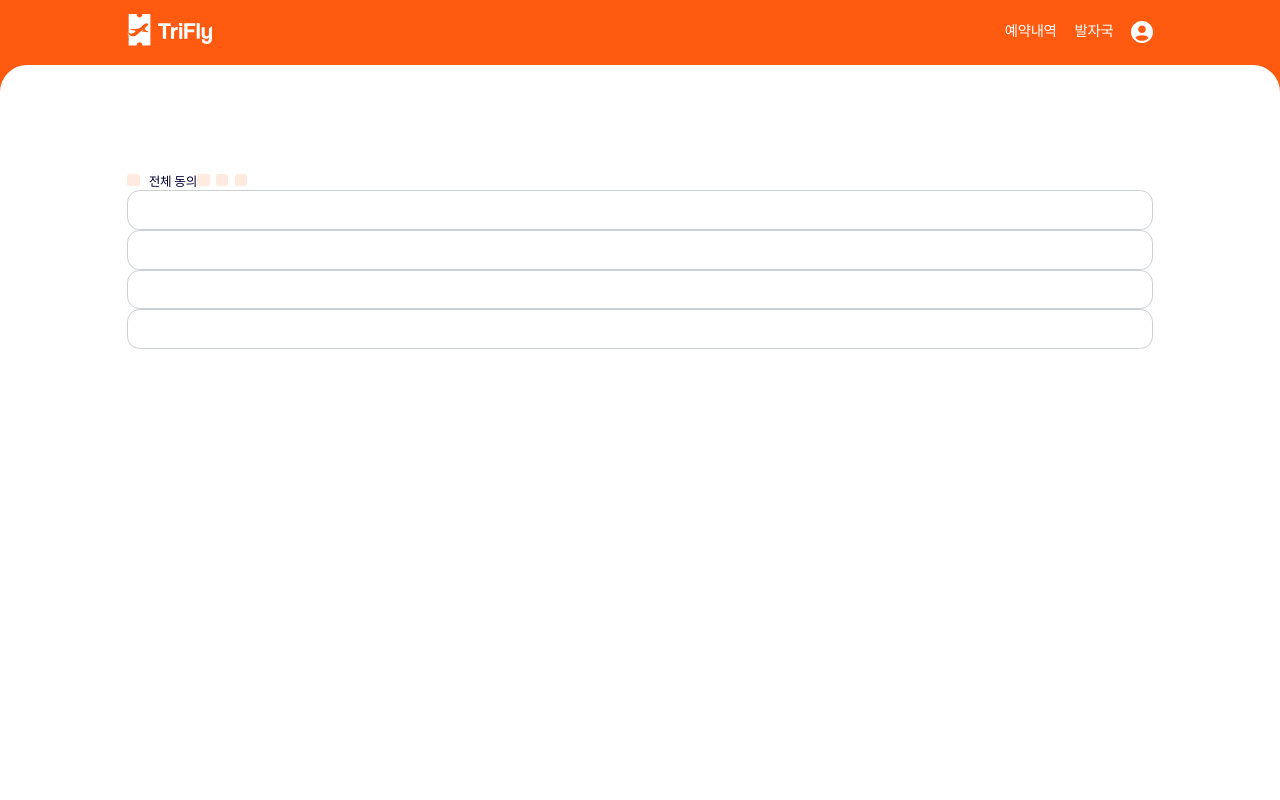
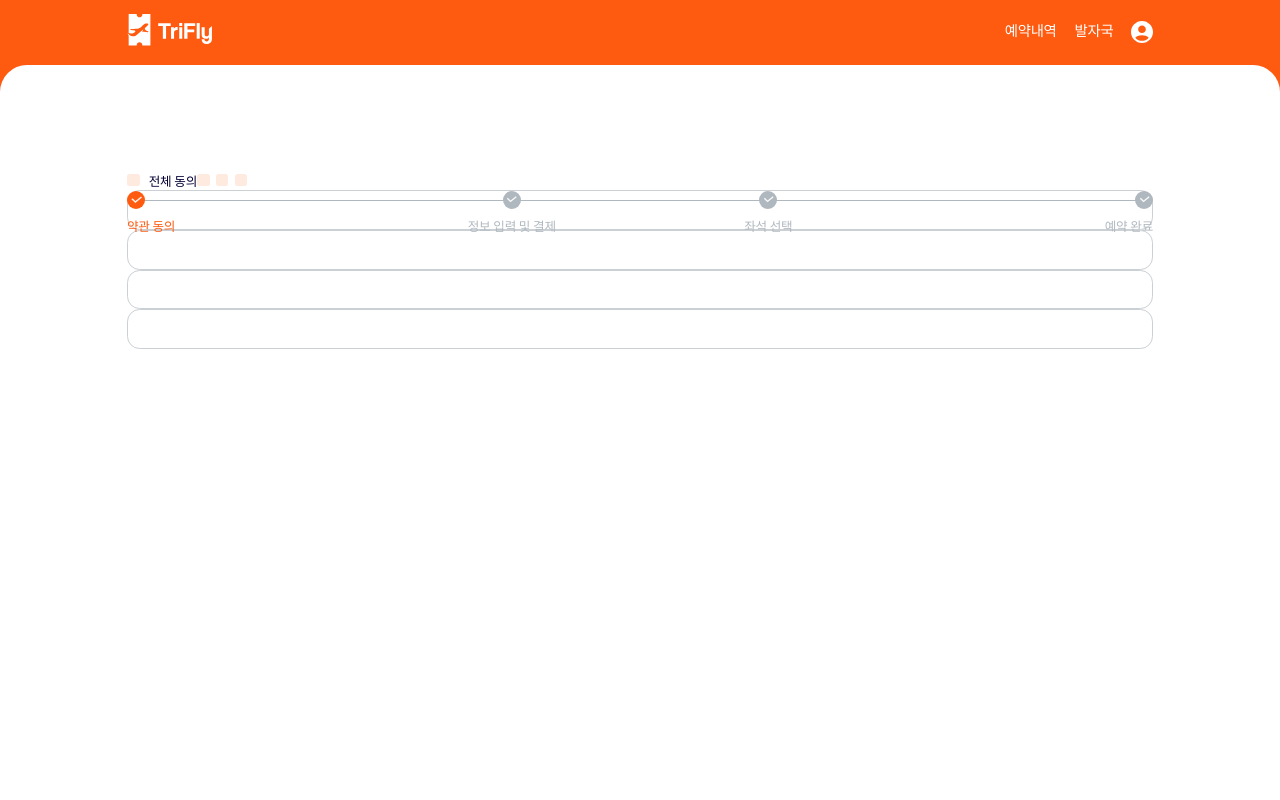
Before and after one commit to FRONTENDSCHOOLPLUS2/trifly, a Next.js app: page /order in a window 1280 px wide. Shown: the top 800 px of the page. Built offline with nearby package versions, Linux system fonts and the light colour scheme; no server answers.

Commit message:
✅ done: orderStatus context 생성

```diff
--- /dev/null
+++ b/src/app/(primary)/order/layout.tsx
@@ -0,0 +1,34 @@
+"use client";
+import Progress from "@/components/Progress/Progress";
+import { useMemo, useState } from "react";
+import "./order.scss";
+import OrderContext from "./orderContext";
+
+const layout = ({ children }: { children: React.ReactNode }) => {
+  const [orderStatus, setOrderStatus] = useState(1);
+  const orderPages = [
+    "약관 동의",
+    "정보 입력 및 결제",
+    "좌석 선택",
+    "예약 완료",
+  ];
+
+  const contextValue = useMemo(
+    () => ({
+      orderStatus,
+      setOrderStatus,
+    }),
+    [orderStatus]
+  );
+
+  return (
+    <div className="order">
+      <Progress textArr={orderPages} status={orderStatus} />
+      <OrderContext.Provider value={contextValue}>
+        {children}
+      </OrderContext.Provider>
+    </div>
+  );
+};
+
+export default layout;
--- /dev/null
+++ b/src/app/(primary)/order/order.scss
@@ -0,0 +1,3 @@
+.order {
+  position: relative;
+}
--- /dev/null
+++ b/src/app/(primary)/order/orderContext.tsx
@@ -0,0 +1,13 @@
+import React, { Dispatch, createContext } from "react";
+
+type OrderContextType = {
+  orderStatus: number;
+  setOrderStatus: Dispatch<React.SetStateAction<number>>;
+};
+
+const OrderContext = createContext<OrderContextType>({
+  orderStatus: 1,
+  setOrderStatus: () => {},
+});
+
+export default OrderContext;
```
Also changed, not shown: src/app/(primary)/order/agree/page.tsx (added, +7 -0 lines).
